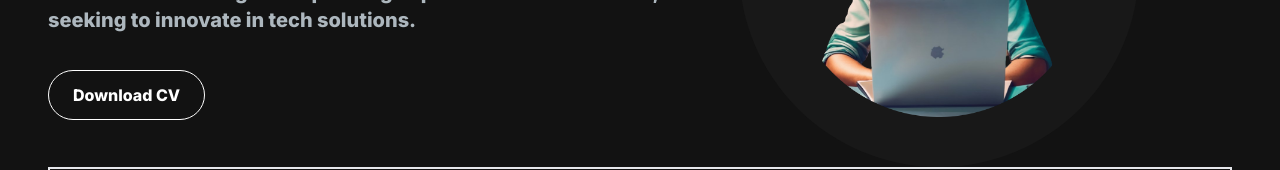
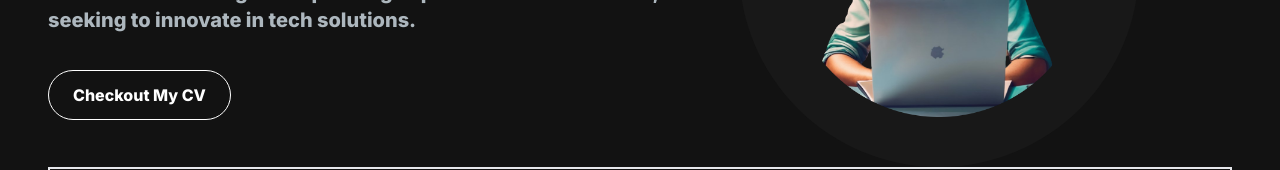
Before and after one commit to Coderx85/Portfolio, a Next.js app: page / in a window 1280 px wide. Shown: the part 289-459 px from the top of the page. Built offline with nearby package versions, Linux system fonts and the light colour scheme.

Commit message:
Update CV Button

```diff
--- a/src/app/components/HeroSection.tsx
+++ b/src/app/components/HeroSection.tsx
@@ -7,7 +7,7 @@ import SocialLink from './SocialLink';
 const HeroSection = () => {
 
     const downloadResume = () => {
-        const resumeUrl = '/Documents/Resume.pdf'; // Replace with the actual path
+        const resumeUrl = 'https://drive.google.com/file/d/1nQRXXpt6eaZVFVgNpnMuv1kq9JAcxeo9/view?usp=drivesdk'; // Replace with the actual path
         const link = document.createElement('a');
         link.href = resumeUrl;
         link.download = 'Priyanshhu\'s Resume.pdf'; // Set the desired file name
@@ -67,7 +67,9 @@ const HeroSection = () => {
                     <div className='background'></div>
                 </button>        */}
                     {/* <button className='px-6 py-3 w-full sm:w-fit rounded-full mr-4 bg-white text-black hover:bg-slate-200'>Hire Me</button> */}
-                    <button className='px-6 py-3 w-full sm:w-fit rounded-full mr-4 bg-transparent text-white border border-white mt-3 hover:bg-slate-800' onClick={downloadResume}>Download CV</button>
+                    <button className='px-6 py-3 w-full sm:w-fit rounded-full mr-4 bg-transparent text-white border border-white mt-3 hover:bg-slate-700' onClick={downloadResume}>
+                        Checkout My CV
+                    </button>
                 </div>
                 {/* Social Links Section */}
 
```
Also changed, not shown: 2 other files (tests, documents, lock files or other folders).
